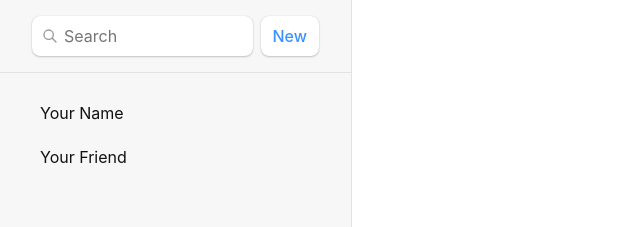
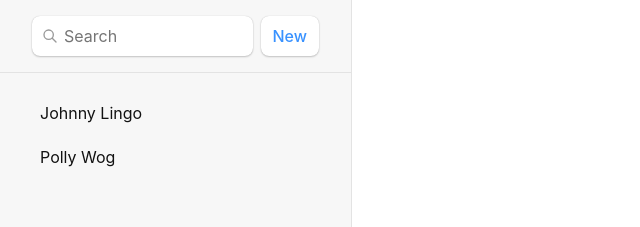
Before and after one commit to jdana111/sb12_react_router, a React (Vite) app: page / in a window 1280 px wide. Shown: the top 227 px of the page, without its empty margins (0-640 px from the left). Built offline with nearby package versions, Linux system fonts and the light colour scheme.

Commit message:
Client-Side Routing

```diff
--- a/src/routes/root.jsx
+++ b/src/routes/root.jsx
@@ -1,4 +1,4 @@
-import { Outlet } from 'react-router-dom';
+import { Outlet, Link } from "react-router-dom";
 export default function Root() {
   return (
     <>
@@ -13,15 +13,8 @@ export default function Root() {
               type="search"
               name="q"
             />
-            <div
-              id="search-spinner"
-              aria-hidden
-              hidden={true}
-            />
-            <div
-              className="sr-only"
-              aria-live="polite"
-            ></div>
+            <div id="search-spinner" aria-hidden hidden={true} />
+            <div className="sr-only" aria-live="polite"></div>
           </form>
           <form method="post">
             <button type="submit">New</button>
@@ -30,10 +23,10 @@ export default function Root() {
         <nav>
           <ul>
             <li>
-              <a href={`/contacts/1`}>Your Name</a>
+              <Link to={"contacts/1"}>Johnny Lingo</Link>
             </li>
             <li>
-              <a href={`/contacts/2`}>Your Friend</a>
+              <Link to={"contacts/2"}>Polly Wog</Link>
             </li>
           </ul>
         </nav>
```
